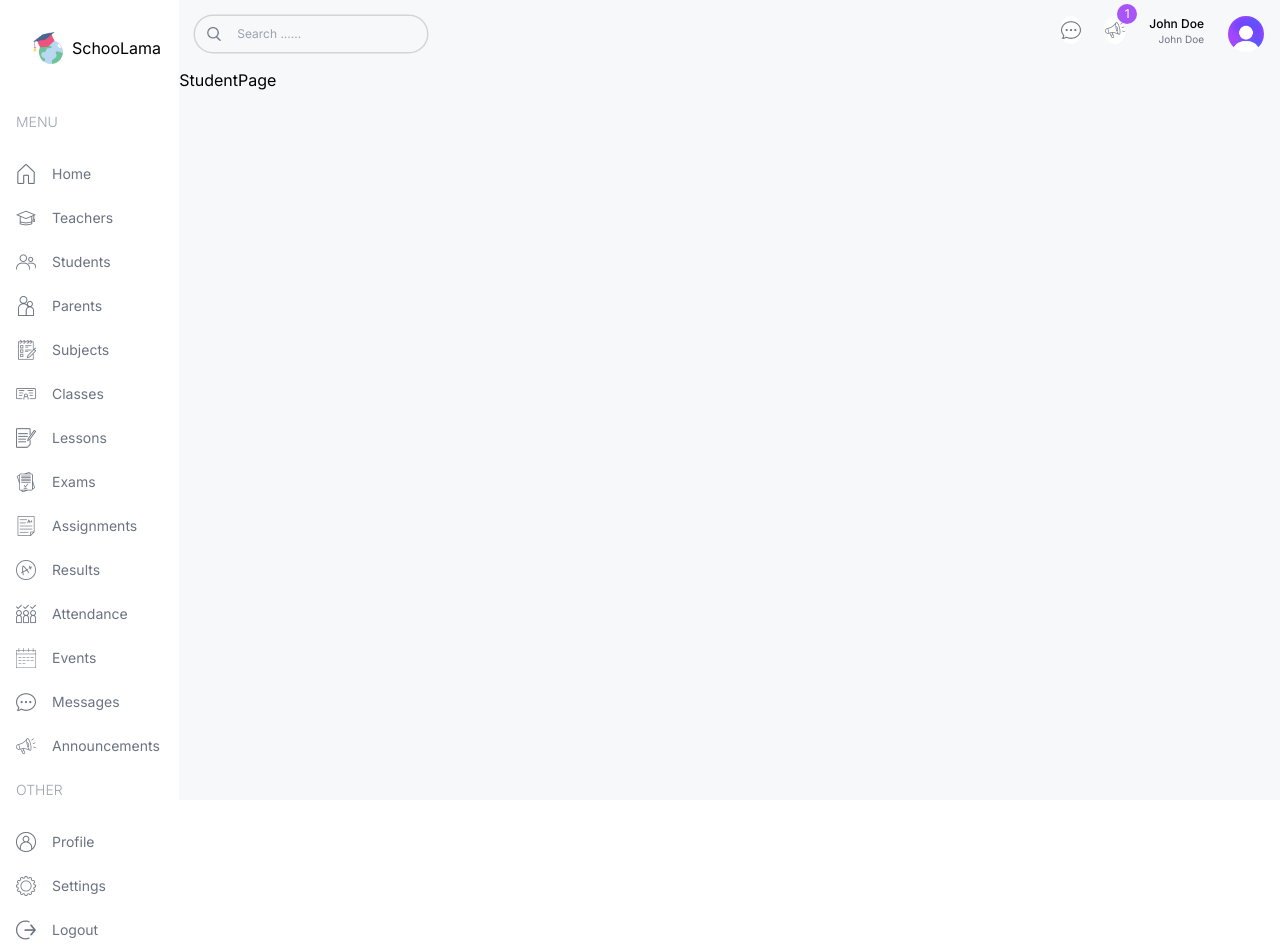
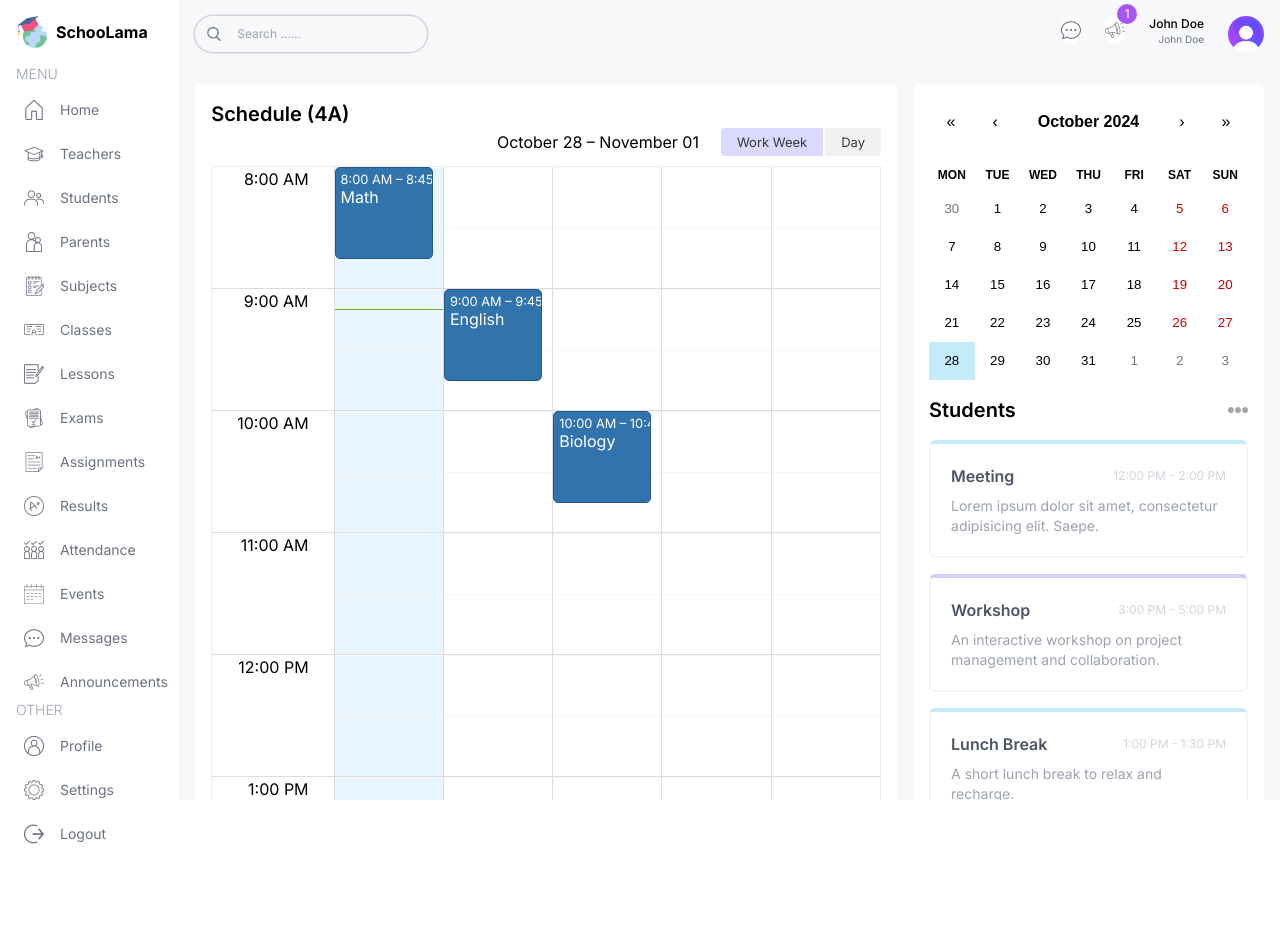
Before and after one commit to iftesam15/school-management-dashboard-app-next-js, a Next.js app: page /student in a window 1280 px wide. After the commit the page ends 852 px from the top, so only its background shows below. Built offline with nearby package versions, Linux system fonts and the light colour scheme.

Commit message:
working on  big calendar module

```diff
--- a/package.json
+++ b/package.json
@@ -9,14 +9,18 @@
     "lint": "next lint"
   },
   "dependencies": {
+    "moment": "^2.30.1",
     "next": "14.2.16",
     "react": "^18",
+    "react-big-calendar": "^1.15.0",
+    "react-calendar": "^5.1.0",
     "react-dom": "^18",
     "recharts": "^2.13.0"
   },
   "devDependencies": {
     "@types/node": "^20",
     "@types/react": "^18",
+    "@types/react-big-calendar": "^1.8.12",
     "@types/react-dom": "^18",
     "eslint": "^8",
     "eslint-config-next": "14.2.5",
--- a/src/app/(dashboard)/layout.tsx
+++ b/src/app/(dashboard)/layout.tsx
@@ -10,18 +10,18 @@ export default function DashboardLayout({
   return (
     <div className="h-screen flex">
       {/* LEFT */}
-      <div className="w-1/6 md:w-[14%] lg:w-[16%] xl:w-[14%] p-4">
+      <div className="w-[14%] md:w-[8%] lg:w-[16%] xl:w-[14%] p-4">
         <Link
           href="/"
-          className="flex items-center justify-center gap-2 lg:justify-start lg:p-4"
+          className="flex items-center justify-center lg:justify-start gap-2"
         >
           <Image src="/logo.png" alt="logo" width={32} height={32} />
-          <span className="hidden lg:block ">SchooLama</span>
+          <span className="hidden lg:block font-bold">SchooLama</span>
         </Link>
-        <Menu></Menu>
+        <Menu />
       </div>
       {/* RIGHT */}
-      <div className="w-5/6 md:w-[86%] lg:w-[84%] xl:w-[86%] bg-[#F7F8FA] overflow-scroll">
+      <div className="w-[86%] md:w-[92%] lg:w-[84%] xl:w-[86%] bg-[#F7F8FA] overflow-scroll flex flex-col">
         <Navbar />
         {children}
       </div>
--- a/src/app/(dashboard)/student/page.tsx
+++ b/src/app/(dashboard)/student/page.tsx
@@ -1,5 +1,24 @@
+import Announcements from "@/components/Announcements";
+import BigCalendar from "@/components/BigCalendar";
+import EventCalendar from "@/components/EventCalendar";
+
 const StudentPage = () => {
-  return <div className="">StudentPage</div>;
+  return (
+    <div className="p-4 flex gap-4 flex-col xl:flex-row">
+      {/* LEFT */}
+      <div className="w-full xl:w-2/3">
+        <div className="h-full bg-white p-4 rounded-md">
+          <h1 className="text-xl font-semibold">Schedule (4A)</h1>
+          <BigCalendar />
+        </div>
+      </div>
+      {/* RIGHT */}
+      <div className="w-full xl:w-1/3 flex flex-col gap-8">
+        <EventCalendar />
+        <Announcements />
+      </div>
+    </div>
+  );
 };
 
 export default StudentPage;
--- a/src/app/globals.css
+++ b/src/app/globals.css
@@ -1,3 +1,54 @@
 @tailwind base;
 @tailwind components;
 @tailwind utilities;
+
+.react-calendar {
+  width: 100% !important;
+  border: none !important;
+  font-family: "__Inter_d65c78", sans-serif !important;
+}
+.react-calendar__tile--active {
+  background-color: #c3ebfa !important;
+  color: black !important;
+}
+.react-calendar__navigation__label__labelText {
+  font-weight: 600;
+}
+abbr {
+  text-decoration: none;
+}
+.rbc-btn-group:first-child {
+  display: none !important;
+}
+.rbc-toolbar-label {
+  text-align: right !important;
+  padding: 0px 20px !important;
+}
+.rbc-btn-group:last-child {
+  font-size: 13px !important;
+}
+
+.rbc-btn-group:last-child button {
+  border: none !important;
+  background-color: #f1f1f1;
+  margin-left: 2px !important;
+}
+.rbc-toolbar button.rbc-active {
+  background-color: #dbdafe !important;
+  box-shadow: none !important;
+}
+.rbc-time-view {
+  border-color: #eee !important ;
+}
+.rbc-time-header {
+  display: none !important;
+}
+.rbc-time-content {
+  border: none !important;
+}
+.rbc-time-gutter .rbc-time-column {
+  font-size: 12px !important;
+}
+.rbc-time-gutter.rbc-time-column .rbc-timeslot-group {
+  padding: 0px 20px !important;
+}
--- /dev/null
+++ b/src/components/Announcements.tsx
@@ -0,0 +1,50 @@
+const Announcements = () => {
+  return (
+    <div className="bg-white p-4 rounded-md">
+      <div className="flex justify-between items-center">
+        <h1 className="text-xl font-semibold my-4">Announcements</h1>
+        <p className="text-xs text-gray-400">View All</p>
+      </div>
+      <div className="flex flex-col gap-4 mt-4">
+        <div className="bg-dhruboSkyLIght rounded-md p-4">
+          <div className="flex items-center justify-between">
+            <h2 className="font-medium">Lorem ipsum dolor sit amet.</h2>
+            <span className="text-xs text-gray-400 bg-white rounded-md p-1">
+              2025-01-01
+            </span>
+          </div>
+          <p className="text-sm text-gray-400 mt-1">
+            Lorem ipsum dolor sit amet consectetur adipisicing elit. Delectus
+            quis quas
+          </p>
+        </div>
+        <div className="bg-dhruboPurpleLight rounded-md p-4">
+          <div className="flex items-center justify-between">
+            <h2 className="font-medium">Lorem ipsum dolor sit amet.</h2>
+            <span className="text-xs text-gray-400 bg-white rounded-md p-1">
+              2025-01-01
+            </span>
+          </div>
+          <p className="text-sm text-gray-400 mt-1">
+            Lorem ipsum dolor sit amet consectetur adipisicing elit. Delectus
+            quis quas
+          </p>
+        </div>
+        <div className="bg-dhruboYellowLight rounded-md p-4">
+          <div className="flex items-center justify-between">
+            <h2 className="font-medium">Lorem ipsum dolor sit amet.</h2>
+            <span className="text-xs text-gray-400 bg-white rounded-md p-1">
+              2025-01-01
+            </span>
+          </div>
+          <p className="text-sm text-gray-400 mt-1">
+            Lorem ipsum dolor sit amet consectetur adipisicing elit. Delectus
+            quis quas
+          </p>
+        </div>
+      </div>
+    </div>
+  );
+};
+
+export default Announcements;
--- /dev/null
+++ b/src/components/BigCalendar.tsx
@@ -0,0 +1,29 @@
+"use client";
+import { Calendar, momentLocalizer, View, Views } from "react-big-calendar";
+import moment from "moment";
+import { calendarEvents } from "@/lib/data";
+import "react-big-calendar/lib/css/react-big-calendar.css";
+import { useState } from "react";
+const localizer = momentLocalizer(moment);
+const BigCalendar = () => {
+  const [view, setView] = useState<View>(Views.WORK_WEEK);
+  const handleOnChangeView = (selectedView: View) => {
+    setView(selectedView);
+  };
+  return (
+    <Calendar
+      localizer={localizer}
+      events={calendarEvents}
+      startAccessor="start"
+      endAccessor="end"
+      views={["work_week", "day"]}
+      view={view}
+      style={{ height: "95%" }}
+      onView={handleOnChangeView}
+      min={new Date(2025, 1, 0, 8, 0, 0)}
+      max={new Date(2025, 1, 0, 17, 0, 0)}
+    />
+  );
+};
+
+export default BigCalendar;
--- /dev/null
+++ b/src/components/EventCalendar.tsx
@@ -0,0 +1,63 @@
+"use client";
+import { useState } from "react";
+import Calendar from "react-calendar";
+import "react-calendar/dist/Calendar.css";
+import Image from "next/image";
+type ValuePiece = Date | null;
+
+type Value = ValuePiece | [ValuePiece, ValuePiece];
+
+const events = [
+  {
+    id: 1,
+    title: "Meeting",
+    time: "12:00 PM - 2:00 PM",
+    description:
+      "Lorem ipsum dolor sit amet, consectetur adipisicing elit. Saepe.",
+  },
+  {
+    id: 2,
+    title: "Workshop",
+    time: "3:00 PM - 5:00 PM",
+    description:
+      "An interactive workshop on project management and collaboration.",
+  },
+  {
+    id: 3,
+    title: "Lunch Break",
+    time: "1:00 PM - 1:30 PM",
+    description: "A short lunch break to relax and recharge.",
+  },
+];
+const EventCalendar = () => {
+  const [value, onChange] = useState<Value>(new Date());
+
+  return (
+    <div className="bg-white p-4 rounded-md">
+      <Calendar onChange={onChange} value={value} />
+      <div className="flex justify-between items-center">
+        <h1 className="text-xl font-semibold my-4">Students</h1>
+        <Image src="/moreDark.png" alt="" width={20} height={20} />
+      </div>
+
+      <div className="flex flex-col gap-4">
+        {events.map((event) => (
+          <div
+            className="border-2 border-t-4 odd:border-t-dhruboSky
+            even:border-t-dhruboPurple border-gray-100 rounded-md p-5"
+            key={event.id}
+          >
+            <div className="flex items-center justify-between">
+              <h1 className="font-semibold text-gray-600">{event.title}</h1>
+              <span className="text-xs text-gray-300">{event.time}</span>
+            </div>
+
+            <p className="text-sm mt-2 text-gray-400">{event.description}</p>
+          </div>
+        ))}
+      </div>
+    </div>
+  );
+};
+
+export default EventCalendar;
--- /dev/null
+++ b/src/components/FinanceChart.tsx
@@ -0,0 +1,135 @@
+"use client";
+import Image from "next/image";
+import {
+  LineChart,
+  Line,
+  XAxis,
+  YAxis,
+  CartesianGrid,
+  Tooltip,
+  Legend,
+  ResponsiveContainer,
+} from "recharts";
+const data = [
+  {
+    name: "Jan",
+    income: 4000,
+    expense: 2400,
+  },
+  {
+    name: "Feb",
+    income: 3000,
+    expense: 1398,
+  },
+  {
+    name: "Mar",
+    income: 2000,
+    expense: 9800,
+  },
+  {
+    name: "Apr",
+    income: 2780,
+    expense: 3908,
+  },
+  {
+    name: "May",
+    income: 1890,
+    expense: 4800,
+  },
+  {
+    name: "Jun",
+    income: 2390,
+    expense: 3800,
+  },
+  {
+    name: "Jul",
+    income: 3490,
+    expense: 4300,
+  },
+  {
+    name: "Aug",
+    income: 3000,
+    expense: 4100,
+  },
+  {
+    name: "Sep",
+    income: 2700,
+    expense: 3500,
+  },
+  {
+    name: "Oct",
+    income: 2900,
+    expense: 4700,
+  },
+  {
+    name: "Nov",
+    income: 3200,
+    expense: 4200,
+  },
+  {
+    name: "Dec",
+    income: 3100,
+    expense: 4500,
+  },
+];
+
+const FinanceChart = () => {
+  return (
+    <div className="w-full h-full bg-white rounded-xl p-4">
+      <div className="flex justify-between items-center">
+        <h1 className="text-lg font-semibold">Finances</h1>
+        <Image src="/moreDark.png" alt="" width={20} height={20} />
+      </div>
+      {/* FINANCE CHART */}
+
+      <ResponsiveContainer width="100%" height="90%">
+        <LineChart
+          width={500}
+          height={300}
+          data={data}
+          margin={{
+            top: 5,
+            right: 30,
+            left: 20,
+            bottom: 5,
+          }}
+        >
+          <CartesianGrid strokeDasharray="3 3" />
+          <XAxis
+            dataKey="name"
+            axisLine={false}
+            tick={{ fill: "#d1d5db" }}
+            tickLine={false}
+            tickMargin={10}
+          />
+          <YAxis
+            tick={{ fill: "#d1d5db" }}
+            axisLine={false}
+            tickLine={false}
+            tickMargin={20}
+          />
+          <Tooltip />
+          <Legend
+            align="center"
+            verticalAlign="top"
+            wrapperStyle={{ paddingTop: "10px", paddingBottom: "30px" }}
+          />
+          <Line
+            type="monotone"
+            dataKey="income"
+            stroke="#C3EBFA"
+            strokeWidth={5}
+          />
+          <Line
+            type="monotone"
+            dataKey="expense"
+            stroke="#CFCEFF"
+            strokeWidth={5}
+          />
+        </LineChart>
+      </ResponsiveContainer>
+    </div>
+  );
+};
+
+export default FinanceChart;
--- a/src/components/Menu.tsx
+++ b/src/components/Menu.tsx
@@ -1,5 +1,6 @@
 import Link from "next/link";
 import Image from "next/image";
+import { role } from "@/lib/data";
 const menuItems = [
   {
     title: "MENU",
@@ -120,19 +121,23 @@ const Menu = () => {
     <div className="mt-4 text-sm">
       {menuItems.map((i) => (
         <div className="flex flex-col gap-2" key={i.title}>
-          <span className="hidden lg:block text-gray-400 font-light my-4">
+          <span className="hidden lg:block text-start text-gray-400 font-light my-">
             {i.title}
           </span>
-          {i.items.map((item) => (
+          {i.items.map((item) => {
+            if (item.visible.includes(role)) {
+              return (
                 <Link
-              className="flex item-center justify-center lg:justify-start gap-4 text-gray-500 py-2"
+                  className="flex item-center justify-center lg:justify-start gap-4 text-gray-500 py-2 md:px-2  hover:bg-dhruboSkyLIght rounded-md "
                   href={item.href}
                   key={item.label}
                 >
                   <Image src={item.icon} alt="" width={20} height={20} />
                   <span className="hidden lg:block">{item.label}</span>
                 </Link>
-          ))}
+              );
+            }
+          })}
         </div>
       ))}
     </div>
--- a/src/lib/data.ts
+++ b/src/lib/data.ts
@@ -915,149 +915,144 @@ export const announcementsData = [
   },
 ];
 
-
 // YOU SHOULD CHANGE THE DATES OF THE EVENTS TO THE CURRENT DATE TO SEE THE EVENTS ON THE CALENDAR
 export const calendarEvents = [
   {
     title: "Math",
     allDay: false,
-    start: new Date(2024, 7, 12, 8, 0),
-    end: new Date(2024, 7, 12, 8, 45),
+    start: new Date(2024, 9, 28, 8, 0),
+    end: new Date(2024, 9, 28, 8, 45),
   },
   {
     title: "English",
     allDay: false,
-    start: new Date(2024, 7, 12, 9, 0),
-    end: new Date(2024, 7, 12, 9, 45),
+    start: new Date(2024, 9, 29, 9, 0),
+    end: new Date(2024, 9, 29, 9, 45),
   },
   {
     title: "Biology",
     allDay: false,
-    start: new Date(2024, 7, 12, 10, 0),
-    end: new Date(2024, 7, 12, 10, 45),
+    start: new Date(2024, 9, 30, 10, 0),
+    end: new Date(2024, 9, 30, 10, 45),
   },
   {
     title: "Physics",
     allDay: false,
-    start: new Date(2024, 7, 12, 11, 0),
-    end: new Date(2024, 7, 12, 11, 45),
+    start: new Date(2024, 9, 12, 11, 0),
+    end: new Date(2024, 9, 12, 11, 45),
   },
   {
     title: "Chemistry",
     allDay: false,
-    start: new Date(2024, 7, 12, 13, 0),
-    end: new Date(2024, 7, 12, 13, 45),
+    start: new Date(2024, 9, 12, 13, 0),
+    end: new Date(2024, 9, 12, 13, 45),
   },
   {
     title: "History",
     allDay: false,
-    start: new Date(2024, 7, 12, 14, 0),
-    end: new Date(2024, 7, 12, 14, 45),
+    start: new Date(2024, 9, 12, 14, 0),
+    end: new Date(2024, 9, 12, 14, 45),
   },
   {
     title: "English",
     allDay: false,
-    start: new Date(2024, 7, 13, 9, 0),
-    end: new Date(2024, 7, 13, 9, 45),
+    start: new Date(2024, 9, 13, 9, 0),
+    end: new Date(2024, 9, 13, 9, 45),
   },
   {
     title: "Biology",
     allDay: false,
-    start: new Date(2024, 7, 13, 10, 0),
-    end: new Date(2024, 7, 13, 10, 45),
+    start: new Date(2024, 9, 13, 10, 0),
+    end: new Date(2024, 9, 13, 10, 45),
   },
   {
     title: "Physics",
     allDay: false,
-    start: new Date(2024, 7, 13, 11, 0),
-    end: new Date(2024, 7, 13, 11, 45),
+    start: new Date(2024, 9, 13, 11, 0),
+    end: new Date(2024, 9, 13, 11, 45),
   },
-
   {
     title: "History",
     allDay: false,
-    start: new Date(2024, 7, 13, 14, 0),
-    end: new Date(2024, 7, 13, 14, 45),
+    start: new Date(2024, 9, 13, 14, 0),
+    end: new Date(2024, 9, 13, 14, 45),
   },
   {
     title: "Math",
     allDay: false,
-    start: new Date(2024, 7, 14, 8, 0),
-    end: new Date(2024, 7, 14, 8, 45),
+    start: new Date(2024, 9, 14, 8, 0),
+    end: new Date(2024, 9, 14, 8, 45),
   },
   {
     title: "Biology",
     allDay: false,
-    start: new Date(2024, 7, 14, 10, 0),
-    end: new Date(2024, 7, 14, 10, 45),
+    start: new Date(2024, 9, 14, 10, 0),
+    end: new Date(2024, 9, 14, 10, 45),
   },
-
   {
     title: "Chemistry",
     allDay: false,
-    start: new Date(2024, 7, 14, 13, 0),
-    end: new Date(2024, 7, 14, 13, 45),
+    start: new Date(2024, 9, 14, 13, 0),
+    end: new Date(2024, 9, 14, 13, 45),
   },
   {
     title: "History",
     allDay: false,
-    start: new Date(2024, 7, 14, 14, 0),
-    end: new Date(2024, 7, 13, 14, 45),
+    start: new Date(2024, 9, 14, 14, 0),
+    end: new Date(2024, 9, 14, 14, 45),
   },
   {
     title: "English",
     allDay: false,
-    start: new Date(2024, 7, 15, 9, 0),
-    end: new Date(2024, 7, 15, 9, 45),
+    start: new Date(2024, 9, 15, 9, 0),
+    end: new Date(2024, 9, 15, 9, 45),
   },
   {
     title: "Biology",
     allDay: false,
-    start: new Date(2024, 7, 15, 10, 0),
-    end: new Date(2024, 7, 15, 10, 45),
+    start: new Date(2024, 9, 15, 10, 0),
+    end: new Date(2024, 9, 15, 10, 45),
   },
   {
     title: "Physics",
     allDay: false,
-    start: new Date(2024, 7, 15, 11, 0),
-    end: new Date(2024, 7, 15, 11, 45),
+    start: new Date(2024, 9, 15, 11, 0),
+    end: new Date(2024, 9, 15, 11, 45),
   },
-
   {
     title: "History",
     allDay: false,
-    start: new Date(2024, 7, 15, 14, 0),
-    end: new Date(2024, 7, 15, 14, 45),
+    start: new Date(2024, 9, 15, 14, 0),
+    end: new Date(2024, 9, 15, 14, 45),
   },
   {
     title: "Math",
     allDay: false,
-    start: new Date(2024, 7, 16, 8, 0),
-    end: new Date(2024, 7, 16, 8, 45),
+    start: new Date(2024, 9, 16, 8, 0),
+    end: new Date(2024, 9, 16, 8, 45),
   },
   {
     title: "English",
     allDay: false,
-    start: new Date(2024, 7, 16, 9, 0),
-    end: new Date(2024, 7, 16, 9, 45),
+    start: new Date(2024, 9, 16, 9, 0),
+    end: new Date(2024, 9, 16, 9, 45),
   },
-
   {
     title: "Physics",
     allDay: false,
-    start: new Date(2024, 7, 16, 11, 0),
-    end: new Date(2024, 7, 16, 11, 45),
+    start: new Date(2024, 9, 16, 11, 0),
+    end: new Date(2024, 9, 16, 11, 45),
   },
   {
     title: "Chemistry",
     allDay: false,
-    start: new Date(2024, 7, 16, 13, 0),
-    end: new Date(2024, 7, 16, 13, 45),
+    start: new Date(2024, 9, 16, 13, 0),
+    end: new Date(2024, 9, 16, 13, 45),
   },
   {
     title: "History",
     allDay: false,
-    start: new Date(2024, 7, 16, 14, 0),
-    end: new Date(2024, 7, 16, 14, 45),
+    start: new Date(2024, 9, 16, 14, 0),
+    end: new Date(2024, 9, 16, 14, 45),
   },
 ];
```
Also changed, not shown: src/app/(dashboard)/admin/page.tsx (+11 -1 lines), src/components/AttendanceChart.tsx (+46 -46 lines), 1 other file (tests, documents, lock files or other folders). Lines whose indentation alone changed are shown as unchanged.
